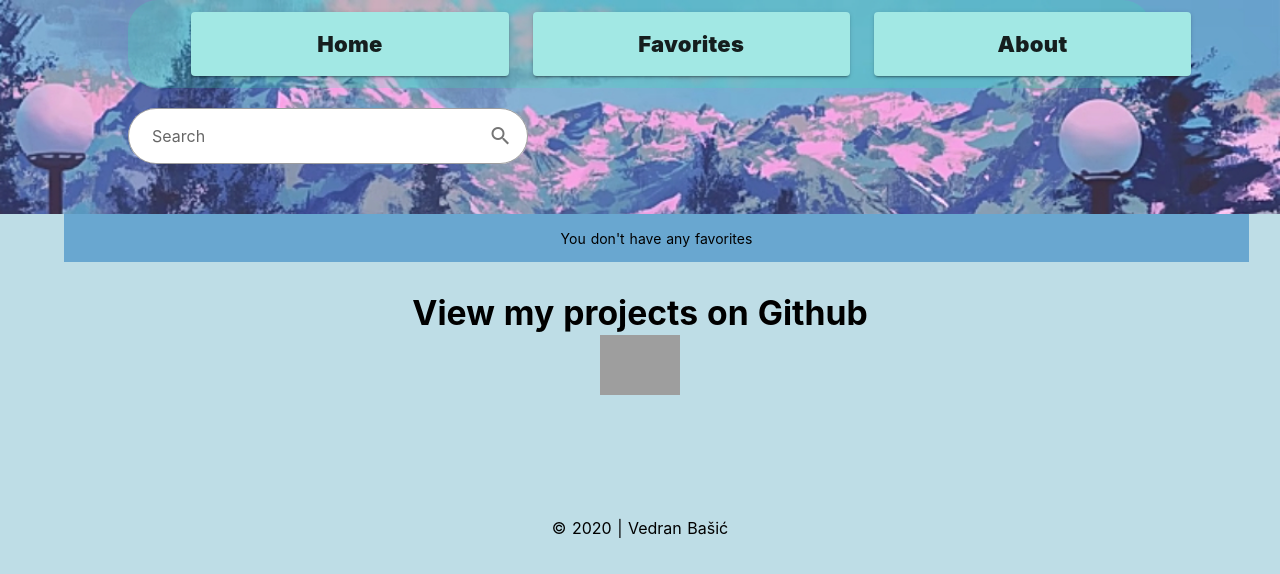
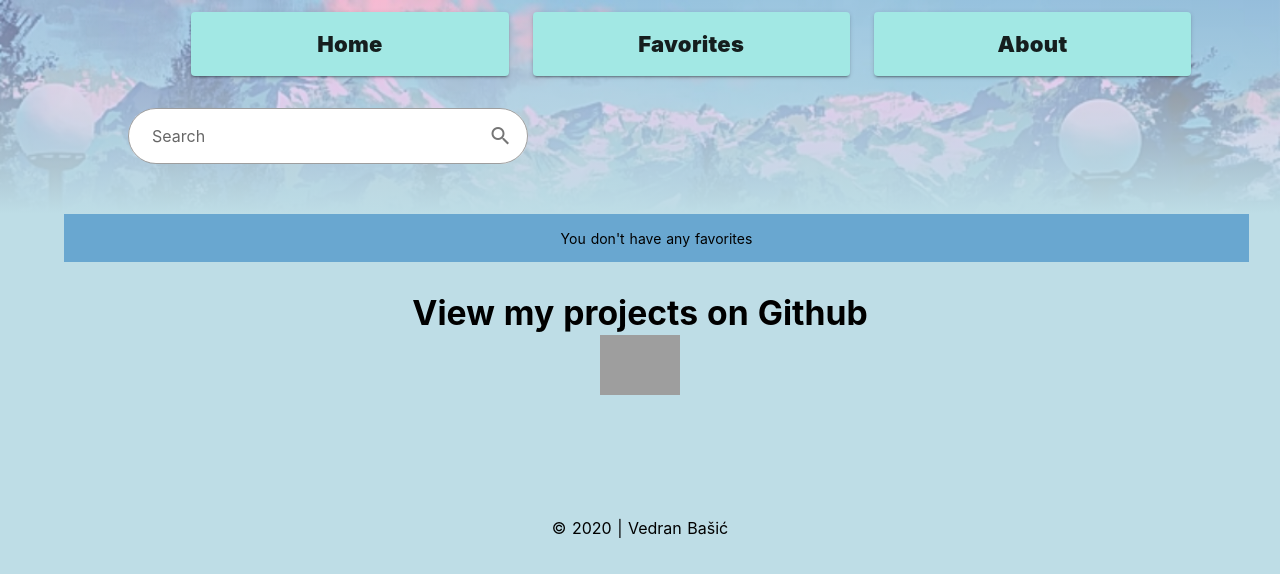
Before and after one commit to Vedran-Basic/Gauss-Repo-VB, a Nuxt app: page /favorites in a window 1280 px wide. Shown: the top 574 px of the page. Built offline with nearby package versions, Linux system fonts and the light colour scheme; grey boxes are pictures that could not be loaded.

Commit message:
header style changes

```diff
--- a/assets/header.css
+++ b/assets/header.css
@@ -2,11 +2,10 @@
 
 nav {
   overflow: show;
-  width:80%;
-  margin-left:10%;
+  width: 80%;
+  margin-left: 10%;
   margin-right: 10%;
-  background-color: rgba(48, 240, 176, 0.2);
-  border-radius:30px;
+  border-radius: 30px;
 }
 
 .v-card__title{
@@ -15,10 +14,14 @@ nav {
   font-weight: 900;
 }
 
-div.container .row{
+div.container {
+  padding: 0px;
+}
+
+div.container .row {
   justify-content: center;
-  padding:0px;
-  margin:0px;
+  padding: 0px;
+  margin: 0px;
 }
 
 nav a {
@@ -27,10 +30,10 @@ nav a {
 
 
 .navbar-container {
-    display:flex;
+  display: flex;
   flex-direction: column;
+  background-image: linear-gradient(to bottom, rgba(255,255,255,0.3), rgb(190,221,230)), url('/HeaderPic.jpg');
   background-position: top;
-    background-image: url('/HeaderPic.jpg');
   background-size: cover;
   overflow: auto;
 }
--- a/components/header.vue
+++ b/components/header.vue
@@ -1,6 +1,5 @@
 <template>
   <header>
-    <div class="img-whitener">
     <div class="navbar-container">
       <nav>
         <v-container >
@@ -33,7 +32,6 @@
         </v-container>
       </nav>
       <searchbar searchText="" :search-content="searchContent" />
-      </div>
     </div>
   </header>
 </template>
--- a/pages/search/index.vue
+++ b/pages/search/index.vue
@@ -14,7 +14,7 @@
         <pagination :total="data.totalResults"/>
       </div>
     </div>
-      <span class="movie-not-found" v-if="this.data.Response==='False'">{{ this.data.Error }} </span>
+      <span class="search-error" v-if="this.data.Response==='False'">{{ this.data.Error }} </span>
   </div>
 </template>
 
@@ -55,20 +55,8 @@
 </script>
 
 <style scoped>
-/*
-.searched-movies{
-    align-items: center;
-    justify-content: center;
-    overflow:visible;
-}
-*/
-.pagination{
-    display:inline-block;
-    align-items: center;
-    justify-content: center;
-    overflow:visible;
-}
-.movie-not-found{
+
+.search-error{
   display: block;
   text-align: center;
   font-family: "Times New Roman", Times, serif;
```
Lines whose indentation alone changed are shown as unchanged.
